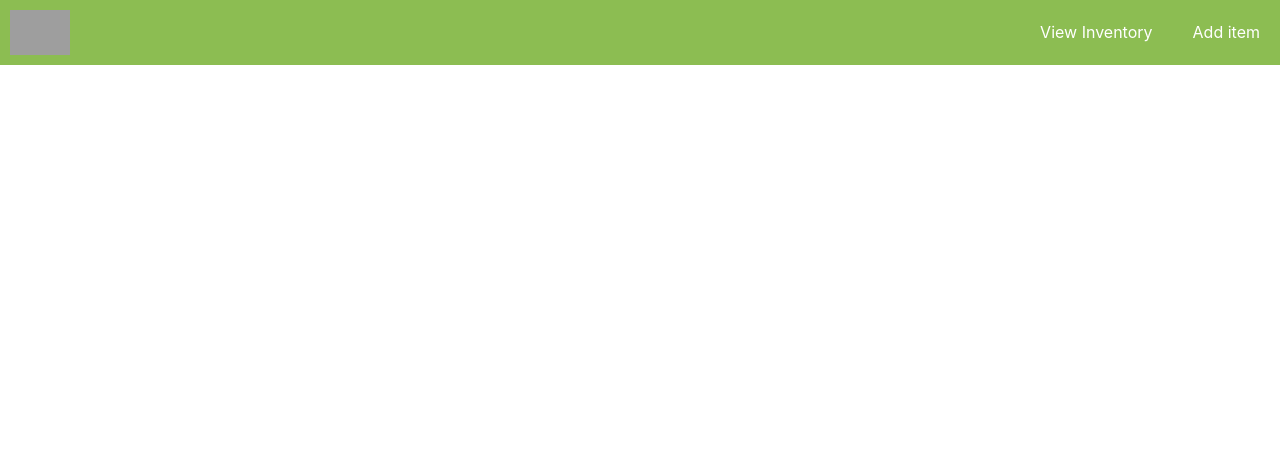
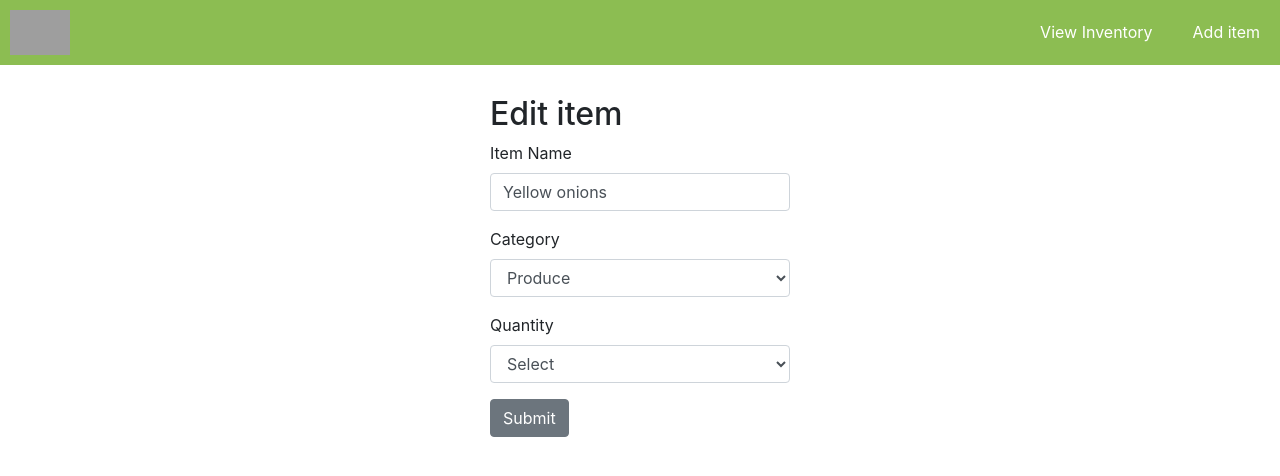
Before and after one commit to i-ll-serve-soup-july-2019/FrontEnd, a React (Create React App) app in the folder serve-soup/: page /protected/edititem/0 in a window 1280 px wide. Shown: the top 476 px of the page. Built offline with nearby package versions, Linux system fonts and the light colour scheme; grey boxes are pictures that could not be loaded.

Commit message:
create edititem component to update items

```diff
--- a/serve-soup/src/App.css
+++ b/serve-soup/src/App.css
@@ -275,8 +275,3 @@ table {
 sup {
   padding-left: 40px
 }
-
-.badge-warning {
-  color: red;
-  font-size: 50px
-}
--- a/serve-soup/src/components/AddItemForm.js
+++ b/serve-soup/src/components/AddItemForm.js
@@ -38,6 +38,7 @@ class AddItemForm extends React.Component {
   render() {
     return (
       <div className="add-item-container">
+        <h2>Add item</h2>
         <Form onSubmit={this.submitHandler}>
           <FormGroup>
             <Label for="Item Name">Item Name</Label>
--- /dev/null
+++ b/serve-soup/src/components/EditItem.js
@@ -0,0 +1,117 @@
+import React from "react";
+import { connect } from "react-redux";
+
+//ReactBootStrap
+import { Button, Form, FormGroup, Label, Input } from "reactstrap";
+
+class EditItem extends React.Component {
+  state = {
+    //create local state
+    itemName: "",
+    category: "",
+    quantity: 0
+    //add a successfull message when an item is added
+  };
+  //handler for input fields
+  changeHandler = e => {
+    this.setState({
+      [e.target.name]: e.target.value
+    });
+  };
+
+  updateHandler = e => {
+    e.preventDefault();
+    // console.log("Category:", this.state.category);
+    // this.props.addItem({
+    //   name: this.state.itemName,
+    //   category: this.state.category,
+    //   quantity: this.state.quantity
+    // });
+    this.setState({
+      itemName: "",
+      category: "",
+      quantity: 0
+    });
+  };
+
+  render() {
+    return (
+      <div className="add-item-container">
+        <h2>Edit item</h2>
+        {this.props.inventoryItems.map((item, index) => {
+          //Get the id from the url
+          const selectedItem = this.props.match.params.item;
+          //console.log("Selected ID to update", selectedItem);
+          //index converted to string to correctly match the params
+          //return the matching item to be updated
+          if (`${index}` === selectedItem) {
+            return (
+              <Form onSubmit={this.updateHandler}>
+                <FormGroup>
+                  <Label for="Item Name">Item Name</Label>
+                  <Input
+                    type="text"
+                    name="itemName"
+                    placeholder="Item Name"
+                    value={item.name}
+                    onChange={this.changeHandler}
+                  />
+                </FormGroup>
+                <FormGroup>
+                  <Label for="category">Category</Label>
+                  <Input
+                    type="select"
+                    name="category"
+                    value={item.category}
+                    onChange={this.changeHandler}
+                  >
+                    <option>Select</option>
+                    <option>Canned goods</option>
+                    <option>Dairy</option>
+                    <option>Dry Goods</option>
+                    <option>Spices/Herbs</option>
+                    <option>Produce</option>
+                  </Input>
+                </FormGroup>
+                <FormGroup>
+                  <Label for="quantity">Quantity</Label>
+                  <Input
+                    type="select"
+                    name="quantity"
+                    value={item.quantity}
+                    onChange={this.changeHandler}
+                  >
+                    <option>Select</option>
+                    <option>1</option>
+                    <option>2</option>
+                    <option>3</option>
+                    <option>4</option>
+                    <option>5</option>
+                    <option>6</option>
+                    <option>7</option>
+                    <option>8</option>
+                    <option>9</option>
+                    <option>10</option>
+                  </Input>
+                </FormGroup>
+                <Button>Submit</Button>
+              </Form>
+            );
+          }
+        })}
+      </div>
+    );
+  }
+}
+//create mapStateToProps
+const mapStateToProps = state => {
+  return {
+    inventoryItems: state.inventoryItems
+  };
+};
+
+//use connect
+export default connect(
+  mapStateToProps,
+  {}
+)(EditItem);
--- a/serve-soup/src/components/HomePage.js
+++ b/serve-soup/src/components/HomePage.js
@@ -4,6 +4,7 @@ import React from "react";
 import AddItemForm from "./AddItemForm";
 import InventoryList from "./InventoryList";
 import NavBar from "./NavBar";
+import EditItem from "./EditItem";
 
 //implementing routing
 import { Route } from "react-router-dom";
@@ -15,6 +16,7 @@ class HomePage extends React.Component {
         <NavBar />
         <Route exact path="/protected" component={InventoryList} />
         <Route path="/protected/addItem" component={AddItemForm} />
+        <Route path="/protected/edititem/:item" component={EditItem} />
       </div>
     );
   }
--- a/serve-soup/src/components/InventoryList.js
+++ b/serve-soup/src/components/InventoryList.js
@@ -6,13 +6,13 @@ import { Table, Badge } from "reactstrap";
 //importing connect
 import { connect } from "react-redux";
 
+//Importing deleteitem from actions
 import { deleteItem } from "../actions";
 
+//importing link from react-router-dom to redirect when the edit button is pressed
+import { Link } from "react-router-dom";
+
 class InventoryList extends React.Component {
-  //state is only for testing
-  //use mapStateToProps when available
-  state = {};
-
   deleteHandler = index => {
     console.log("Index to delete:", index);
     this.props.deleteItem(index);
@@ -63,7 +63,9 @@ class InventoryList extends React.Component {
                 <td>{item.name}</td>
                 <td>{item.category}</td>
                 <td>
-                  <i className="far fa-edit" />
+                  <Link to={`/protected/edititem/${index}`}>
+                    <i className="far fa-edit" />
+                  </Link>
                   <i
                     onClick={() => this.deleteHandler(index)}
                     className="far fa-trash-alt"
--- a/serve-soup/src/components/LandingPage.js
+++ b/serve-soup/src/components/LandingPage.js
@@ -1,6 +1,7 @@
 import React from "react";
 import { Button } from "reactstrap";
 import "../App.css";
+//importing link from react-router-dom
 import { Link } from "react-router-dom";
 
 const getStartedButtonStyle = {
--- a/serve-soup/src/reducer/index.js
+++ b/serve-soup/src/reducer/index.js
@@ -4,12 +4,12 @@ const initialState = {
   inventoryItems: [
     {
       name: "Yellow onions",
-      category: "produce",
+      category: "Produce",
       quantity: 14
     },
     {
       name: "Potatos",
-      category: "produce",
+      category: "Produce",
       quantity: 4
     },
     {
```
